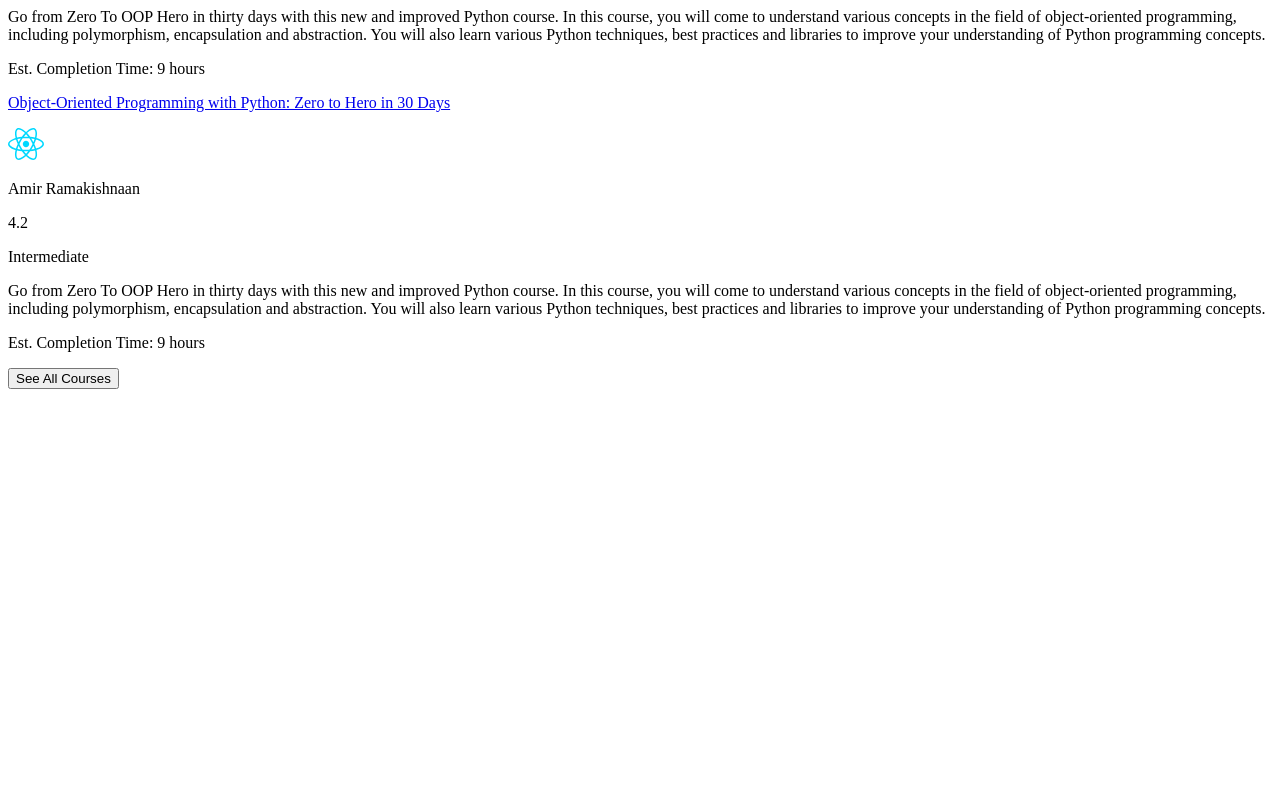
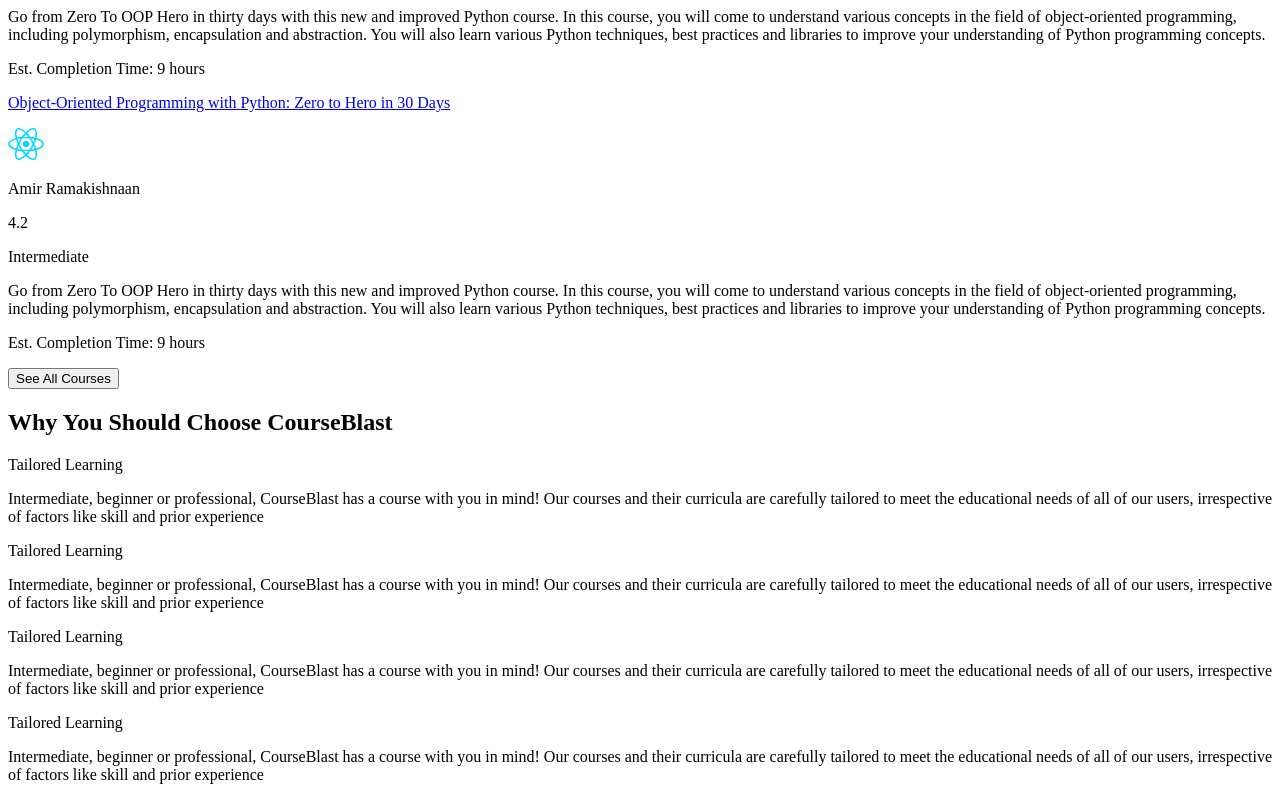
Before and after one commit to vilio316/courseblast, a React (Vite) app: page / in a window 1280 px wide. Shown: the part 1602-2402 px from the top of the page. Before the commit the page ends 1999 px from the top, so only its background shows below. Built offline with nearby package versions, Linux system fonts and the light colour scheme.

Commit message:
Atomic: Reasons Section Added

```diff
--- a/src/components/Landing.tsx
+++ b/src/components/Landing.tsx
@@ -33,7 +33,7 @@ export function Landing(){
         <div className=" grid md:grid-cols-2">
             <div>
                 <p className="font-bold text-4xl my-2">Online Learning Solutions for Students and Instructors</p>
-                <p className="text-lg md:text-xl indent-6">
+                <p className="text-lg md:text-xl indent-6 text-justify">
                     At CourseBlast, we provide dynamic and unique learning solutions that can be used to meet the diverse educational needs of students and instructors alike. With self-paced, easy-to-monitor courses and cutting-edge delivery technologies, we remain the number 1 provider of e-learning facilities.
                 </p>
             </div>
@@ -173,9 +173,62 @@ export function Landing(){
                     <p className="est_time text-sm my-2"> Est. Completion Time: 9 hours</p>
                 </div>
             </div>
-            <button className='justify-self-center p-4 text-xl w-3/12 my-2 rounded-2xl bg-emerald-700 text-white hover:bg-white hover:text-emerald-700'>
+            <button className='justify-self-center p-2 text-xl w-10/12 md:w-3/12 my-2 rounded-2xl bg-emerald-700 text-white hover:bg-white hover:text-emerald-700'>
                 See All Courses
             </button>
+        </section>
+
+        <section className="my-4 reasons">
+            <h2 className='p-2 text-xl md:text-2xl font-bold'>Why You Should Choose CourseBlast</h2>
+            <div className='grid md:grid-cols-2'>
+                <div>
+                    <p className='p-2 text-xl font-bold'>Tailored Learning</p>
+                    <p>Intermediate, beginner or professional, CourseBlast has a course with you in mind! Our courses and their curricula are carefully tailored to meet the educational needs of all of our users, irrespective of factors like skill and prior experience</p>
+                </div>
+
+                <div>
+                    {/* Insert Image/Illustration Here */}
+                </div>
+
+            </div>
+
+            <div className='grid md:grid-cols-2'>
+            <div>
+                    {/* Insert Image/Illustration Here */}
+                </div>
+
+                <div>
+                    <p className='p-2 text-xl font-bold md:text-2xl'>Tailored Learning</p>
+                    <p>Intermediate, beginner or professional, CourseBlast has a course with you in mind! Our courses and their curricula are carefully tailored to meet the educational needs of all of our users, irrespective of factors like skill and prior experience</p>
+                </div>
+
+
+
+            </div>
+
+            <div className='grid md:grid-cols-2'>
+                <div>
+                    <p className='p-2 text-xl md:text-2xl font-bold'>Tailored Learning</p>
+                    <p>Intermediate, beginner or professional, CourseBlast has a course with you in mind! Our courses and their curricula are carefully tailored to meet the educational needs of all of our users, irrespective of factors like skill and prior experience</p>
+                </div>
+
+                <div>
+                    {/* Insert Image/Illustration Here */}
+                </div>
+
+            </div>
+
+            <div className='grid md:grid-cols-2'>
+            <div>
+                    {/* Insert Image/Illustration Here */}
+                </div>
+
+                <div>
+                    <p className='p-2 text-xl font-bold md:text-2xl'>Tailored Learning</p>
+                    <p>Intermediate, beginner or professional, CourseBlast has a course with you in mind! Our courses and their curricula are carefully tailored to meet the educational needs of all of our users, irrespective of factors like skill and prior experience</p>
+                </div>
+
+            </div>
         </section>
         </div>
 
```
